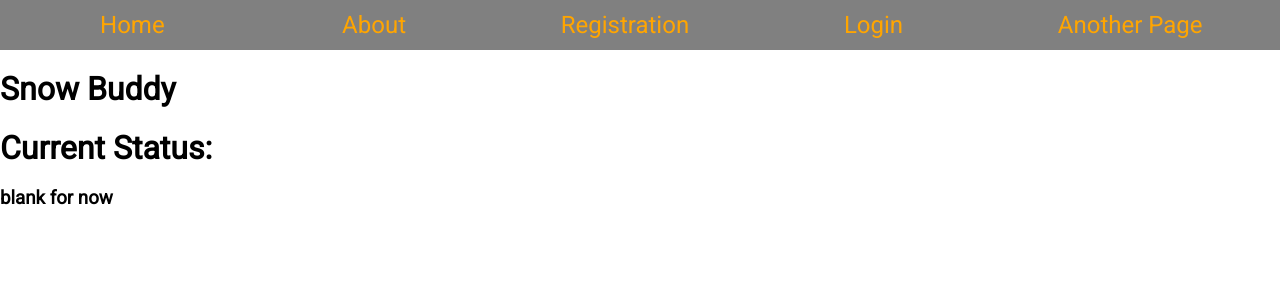
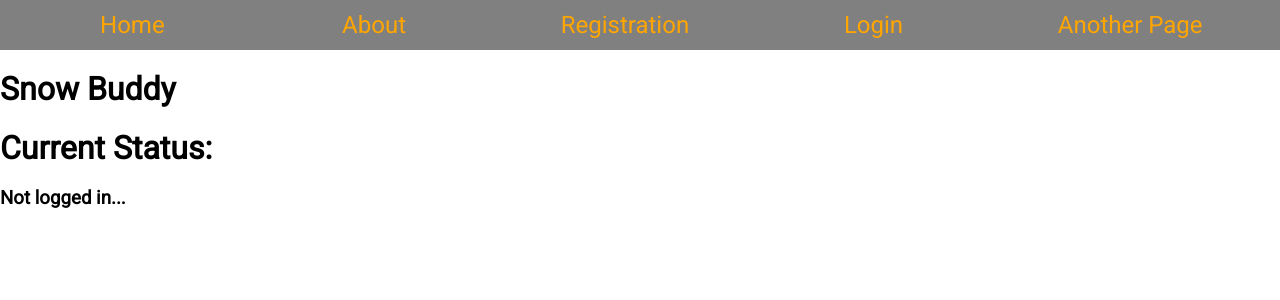
Before and after one commit to lwood54/snow-buddy, a React (Create React App) app in the folder client/: page /anotherPage in a window 1280 px wide. Shown: the top 300 px of the page. Built offline with nearby package versions, Linux system fonts and the light colour scheme.

Commit message:
storing user loggedIn status w context in App.js

```diff
--- a/client/src/App.js
+++ b/client/src/App.js
@@ -1,18 +1,18 @@
-import React, { useState, useContext } from "react";
+import React, { useState, createContext } from "react";
 import NavBar from "./navigation/navBar";
 import AppRouter from "./appRouter";
-import { LoggedInStatus } from "./pages/userLogin";
+
+export const LoggedInStatus = createContext("hello");
 
 function App() {
-	const [loggedIn, setLoggedIn] = useState(false);
-	let isLoggedIn = useContext(LoggedInStatus);
-	console.log("isLoggedIn: ", isLoggedIn);
+	const [isLoggedIn, setIsLoggedIn] = useState(false);
+	console.log("isLoggedIn @ App.js: ", isLoggedIn);
 	return (
-		<div>
+		<LoggedInStatus.Provider value={[isLoggedIn, setIsLoggedIn]}>
 			<NavBar />
 			<h1>Snow Buddy</h1>
 			<AppRouter />
-		</div>
+		</LoggedInStatus.Provider>
 	);
 }
 
--- a/client/src/pages/anotherPage.js
+++ b/client/src/pages/anotherPage.js
@@ -1,10 +1,12 @@
 import React, { useState, useContext } from "react";
+import { LoggedInStatus } from "../App";
 
 const AnotherPage = () => {
+	const [isLoggedIn, setIsLoggedIn] = useContext(LoggedInStatus);
 	return (
 		<div>
 			<h1>Current Status:</h1>
-			<h3>blank for now</h3>
+			<h3>{isLoggedIn ? "Logged in!" : "Not logged in..."}</h3>
 		</div>
 	);
 };
--- a/client/src/pages/userLogin.js
+++ b/client/src/pages/userLogin.js
@@ -1,14 +1,12 @@
-import React, { useState, useEffect, createContext } from "react";
-
-export const LoggedInStatus = createContext("hello");
+import React, { useState, useEffect, useContext } from "react";
+import { LoggedInStatus } from "../App";
 
 const UserLogin = () => {
 	const [userEmail, setUserEmail] = useState("");
 	const [userPassword, setUserPassword] = useState("");
 	const [loginMessage, setLoginMessage] = useState("");
 	const [showLoginMessage, setShowLoginMessage] = useState("");
-	const [loggedIn, setLoggedIn] = useState(localStorage.getItem("auth-token") ? true : false);
-	const [loggedOut, setLoggedOut] = useState(!localStorage.getItem("auth-token") ? true : false);
+	const [isLoggedIn, setIsLoggedIn] = useContext(LoggedInStatus);
 
 	const loginUrl = "http://localhost:5000/api/user/login";
 	const handleChange = e => {
@@ -25,12 +23,12 @@ const UserLogin = () => {
 	};
 
 	useEffect(() => {
-		console.log("loggedIn status: ", loggedIn);
-		if (loggedIn) {
+		console.log("loggedIn status @userLogin: ", isLoggedIn);
+		if (isLoggedIn) {
 			setLoginMessage("Logged in!");
 			setShowLoginMessage(true);
 		}
-	}, [loggedIn]);
+	}, [isLoggedIn]);
 
 	const handleLogin = e => {
 		console.log("loggin in...");
@@ -48,8 +46,7 @@ const UserLogin = () => {
 		})
 			.then(response => response.json())
 			.then(res => {
-				setLoggedIn(res.token ? true : false);
-				setLoggedOut(!res.token ? true : false);
+				setIsLoggedIn(res.token ? true : false);
 				// localStorage.setItem("auth-token", res.token);
 				setShowLoginMessage(true);
 			})
@@ -67,7 +64,7 @@ const UserLogin = () => {
 
 	const handleLogout = e => {
 		e.preventDefault();
-		// localStorage.removeItem("auth-token");
+		setIsLoggedIn(false);
 		setLoginMessage("Logging out...");
 		setShowLoginMessage(true);
 		setTimeout(() => {
@@ -78,24 +75,24 @@ const UserLogin = () => {
 
 	const [counter, setCounter] = useState(0);
 	const handleAdd = () => {
-		if (loggedIn) {
+		if (isLoggedIn) {
 			setCounter(counter + 1);
 		}
 	};
 	return (
-		<LoggedInStatus.Provider value={loggedIn}>
+		<div>
 			<h1>Login</h1>
 			<form>
 				<label>Email</label>
 				<input type="email" onChange={handleChange} name="email" placeholder="energy@mcsquared.com" value={userEmail} />
 				<label>Password</label>
 				<input type="password" onChange={handleChange} name="password" placeholder="kewlpassword" value={userPassword} />
-				{loggedOut ? <button onClick={handleLogin}>Log In</button> : <button onClick={handleLogout}>Log Out</button>}
+				{!isLoggedIn ? <button onClick={handleLogin}>Log In</button> : <button onClick={handleLogout}>Log Out</button>}
 				{showLoginMessage ? <h3>{loginMessage}</h3> : null}
 			</form>
 			<button onClick={handleAdd}>Add 1</button>
 			<h3>{counter}</h3>
-		</LoggedInStatus.Provider>
+		</div>
 	);
 };
 
```
